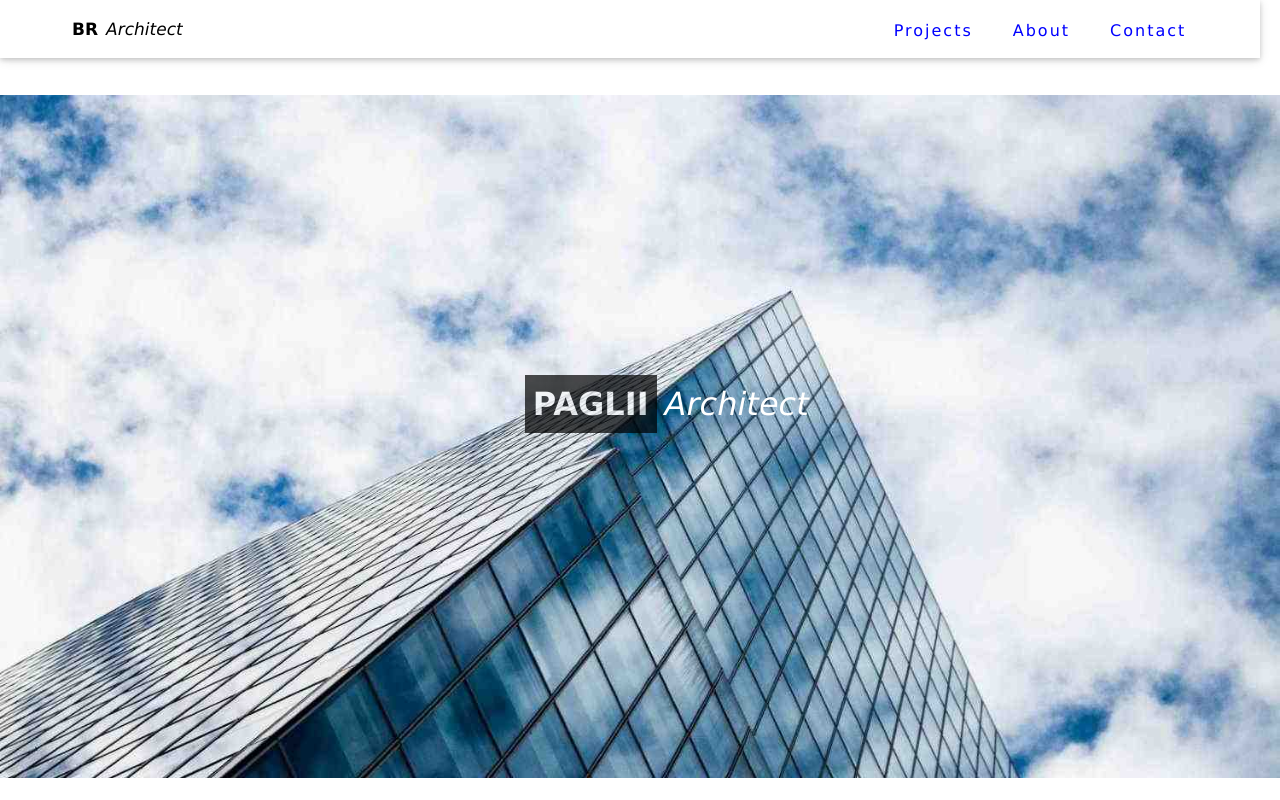
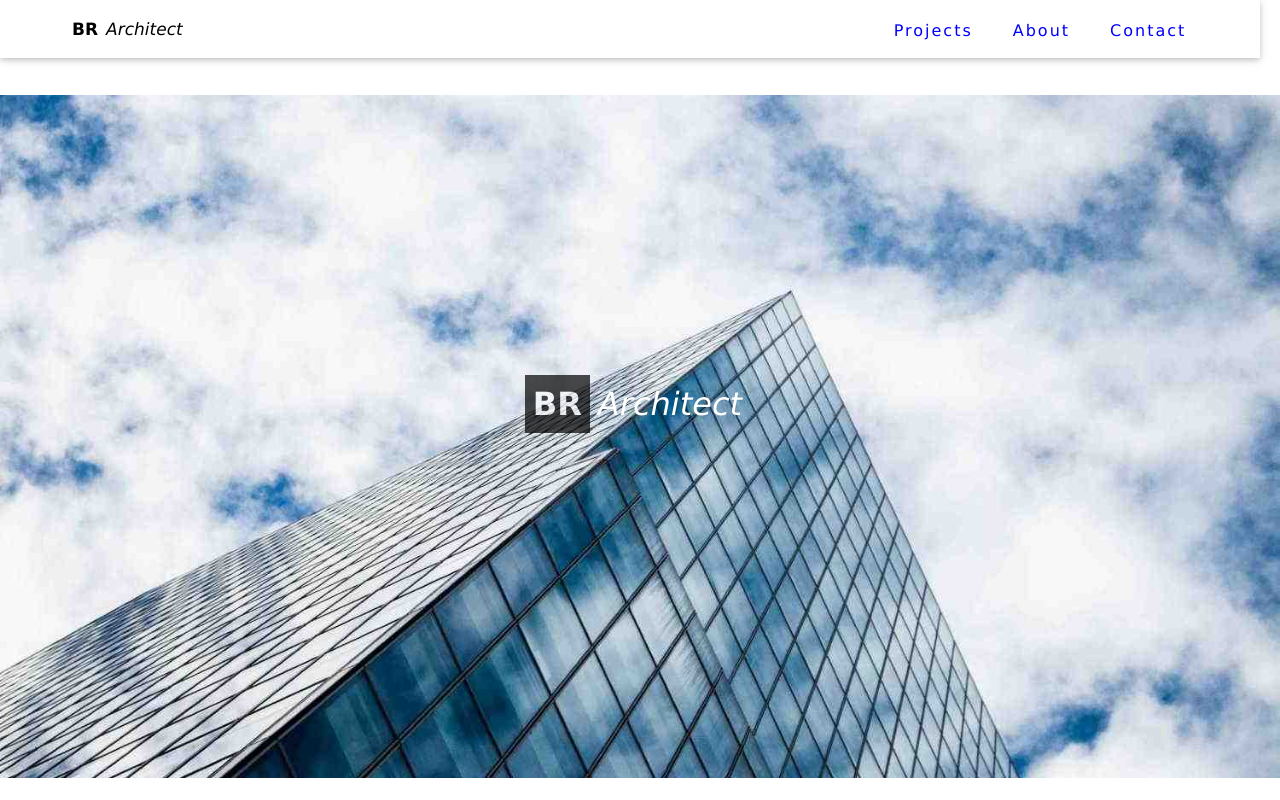
Before and after one commit to A-K-M-A-L-1/BR-ARCHITECHS, a plain HTML site: page index.html in a window 1280 px wide. Shown: the top 800 px of the page. Drawn offline with Linux system fonts and the light colour scheme.

Commit message:
Update index.html

```diff
--- a/index.html
+++ b/index.html
@@ -47,7 +47,7 @@
     </header>
 
     <div class="bg-img">
-        <Strong>PAGLII</Strong><em>Architect</em>
+        <Strong>BR</Strong><em>Architect</em>
         <img src="images/architect.jpg" alt="">
     </div>
 
```
